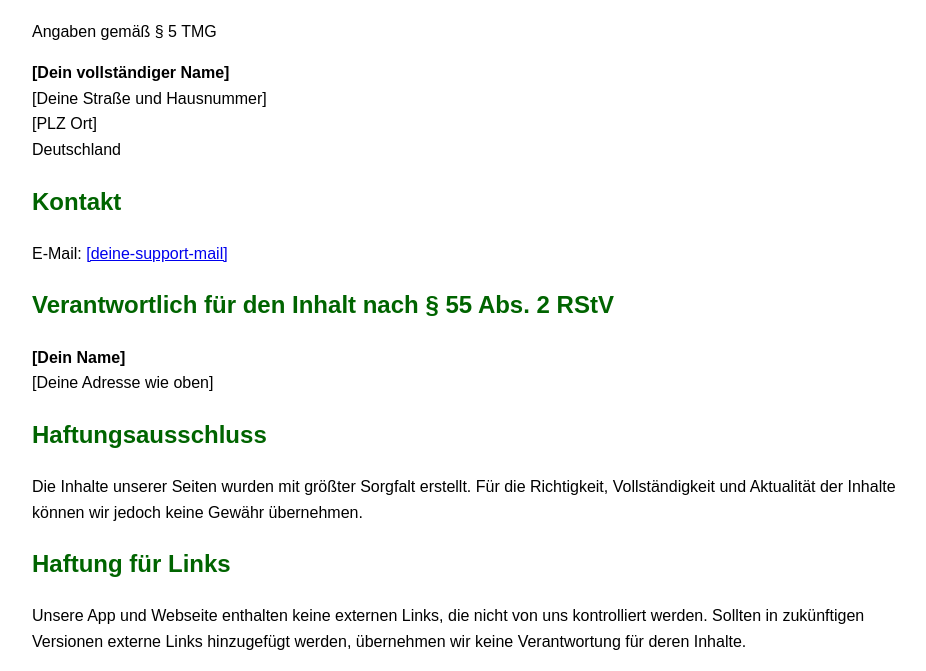
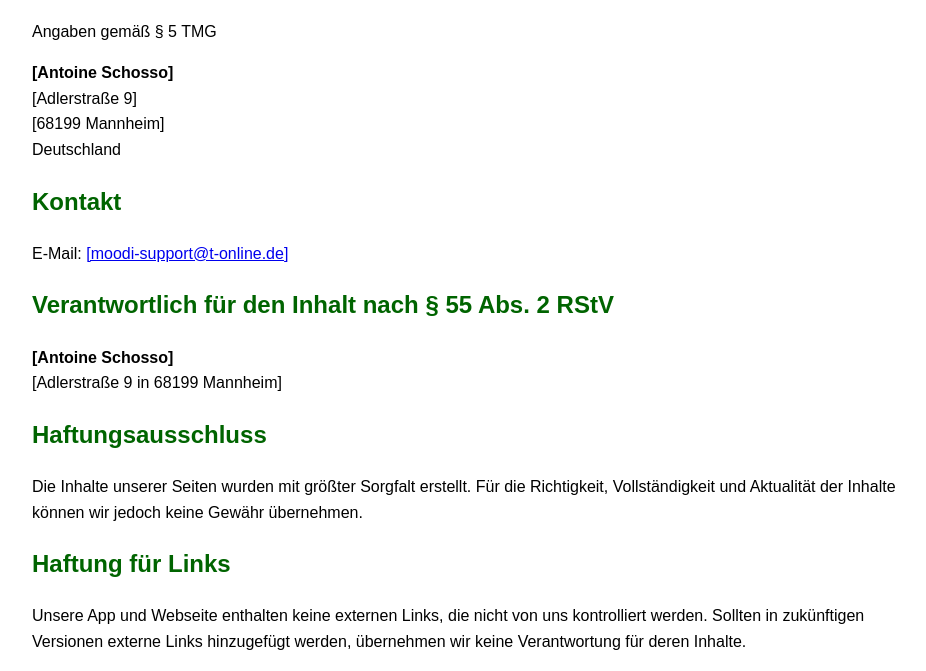
Before and after one commit to Deasn21/Moodi-privacy, a plain HTML site: page impressum.html in a window 1280 px wide. Shown: the part 94-765 px from the top of the page, without its empty margins (8-934 px from the left). Drawn offline with Linux system fonts and the light colour scheme.

Commit message:
Update impressum.html

```diff
--- a/impressum.html
+++ b/impressum.html
@@ -15,21 +15,21 @@
 <p>Angaben gemäß § 5 TMG</p>
 
 <p>
-<strong>[Dein vollständiger Name]</strong><br>
-[Deine Straße und Hausnummer]<br>
-[PLZ Ort]<br>
+<strong>[Antoine Schosso]</strong><br>
+[Adlerstraße 9]<br>
+[68199 Mannheim]<br>
 Deutschland<br>
 </p>
 
 <h2>Kontakt</h2>
 <p>
-E-Mail: <a href="mailto:[deine-support-mail]">[deine-support-mail]</a><br>
+E-Mail: <a href="mailto:[moodi-support@t-online.de]">[moodi-support@t-online.de]</a><br>
 </p>
 
 <h2>Verantwortlich für den Inhalt nach § 55 Abs. 2 RStV</h2>
 <p>
-<strong>[Dein Name]</strong><br>
-[Deine Adresse wie oben]<br>
+<strong>[Antoine Schosso]</strong><br>
+[Adlerstraße 9 in 68199 Mannheim]<br>
 </p>
 
 <h2>Haftungsausschluss</h2>
```
